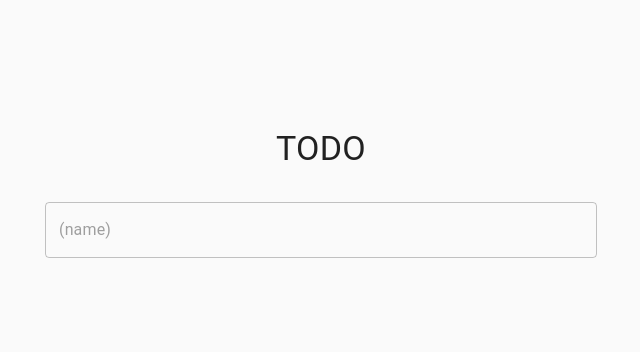
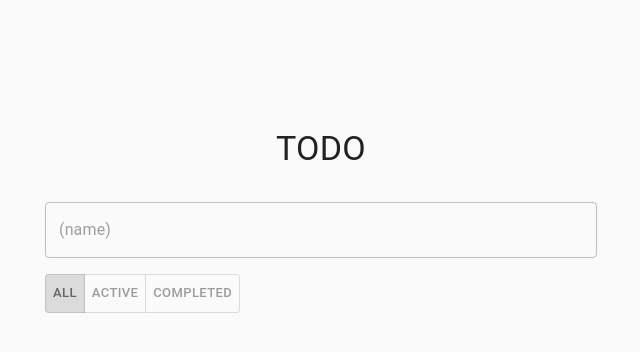
Before and after one commit to beamthsa/todo, a React (Create React App) app: page / in a window 1280 px wide. Shown: the top 352 px of the page, without its empty margins (319-959 px from the left). Built offline with nearby package versions, Linux system fonts and the light colour scheme.

Commit message:
feat: todo filter

```diff
--- a/package.json
+++ b/package.json
@@ -5,6 +5,7 @@
   "dependencies": {
     "@material-ui/core": "^4.11.4",
     "@material-ui/icons": "^4.11.2",
+    "@material-ui/lab": "^4.0.0-alpha.58",
     "@testing-library/jest-dom": "^5.11.4",
     "@testing-library/react": "^11.1.0",
     "@testing-library/user-event": "^12.1.10",
--- a/src/Todo.tsx
+++ b/src/Todo.tsx
@@ -1,5 +1,8 @@
+import { useState, useMemo } from 'react';
 import Container from '@material-ui/core/Container';
 import Typography from '@material-ui/core/Typography';
+import ToggleButton from '@material-ui/lab/ToggleButton';
+import ToggleButtonGroup, { ToggleButtonGroupProps } from '@material-ui/lab/ToggleButtonGroup';
 import { makeStyles } from '@material-ui/core/styles';
 
 import TodoInput from './components/TodoInput';
@@ -27,6 +30,23 @@ function Todo() {
     activeIds, toggleTodo,
   } = useTodo();
 
+  const [todoState, setTodoState] = useState< 'all' | 'active' | 'completed'>('all');
+  const toggleState: ToggleButtonGroupProps['onChange'] = (_event, value) => {
+    setTodoState(value);
+  };
+
+  const updatedTodo = useMemo(() => {
+    if (todoState === 'all') {
+      return data;
+    }
+
+    if (todoState === 'completed') {
+      return data.filter(value =>  activeIds.includes(value.id));
+    }
+
+    return data.filter(value => !activeIds.includes(value.id));
+  }, [data, todoState, activeIds]);
+
   return (
     <Container maxWidth="sm" className={classes.container}>
       <Typography variant="h4" align="center">
@@ -38,10 +58,26 @@ function Todo() {
       </div>
 
       <TodoList
-        data={data}
+        data={updatedTodo}
         activeIds={activeIds}
         onDelete={removeTodo}
         onToggle={toggleTodo} />
+
+      <ToggleButtonGroup
+        value={todoState}
+        onChange={toggleState}
+        size="small"
+        exclusive>
+        <ToggleButton value="all">
+          All
+        </ToggleButton>
+        <ToggleButton value="active">
+          Active
+        </ToggleButton>
+        <ToggleButton value="completed">
+          Completed
+        </ToggleButton>
+      </ToggleButtonGroup>
     </Container>
   );
 }
```
Also changed, not shown: 1 other file (tests, documents, lock files or other folders).
